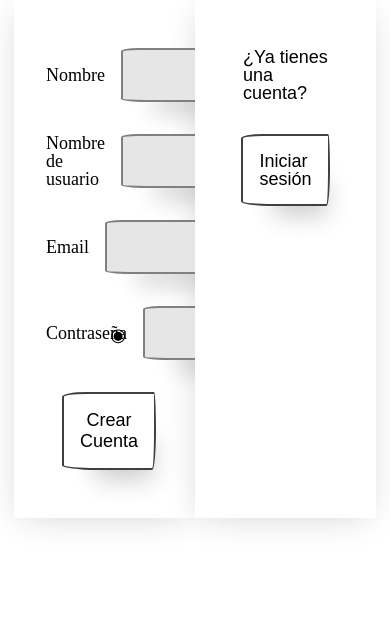
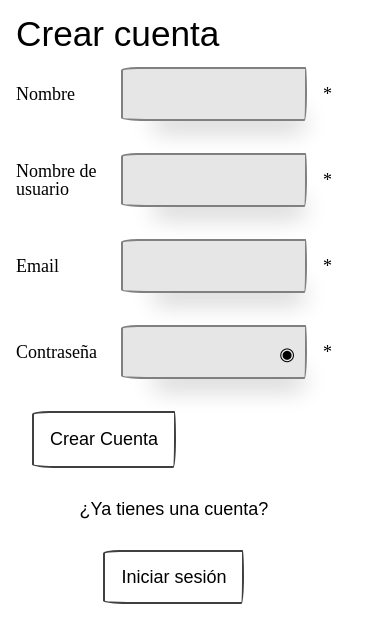
Before and after one commit to olatzaranzabe/my-agenda, a React (Create React App) app: page /signup in a window 390 px wide. Shown: the top 642 px of the page. Built offline with nearby package versions, Linux system fonts and the light colour scheme; a web font is replaced by a local one.

Commit message:
css mobile version

```diff
--- a/src/core/components/page/page.module.css
+++ b/src/core/components/page/page.module.css
@@ -18,3 +18,11 @@
     margin-bottom: 0;
   }
 }
+
+@media (max-width: 768px) {
+  .page {
+    width: 90%;
+    margin: 0;
+    box-shadow: none;
+  }
+}
--- a/src/features/ui/home-calendar/home-calendar.module.css
+++ b/src/features/ui/home-calendar/home-calendar.module.css
@@ -15,3 +15,13 @@
   left: 0;
   right: 0;
 }
+
+@media (max-width: 768px) {
+  .button-calendar {
+    height: 30px;
+    width: 80px;
+    margin-top: 0;
+    padding: 3px;
+    margin-left: 10px;
+  }
+}
--- a/src/features/ui/home/home.module.css
+++ b/src/features/ui/home/home.module.css
@@ -47,3 +47,41 @@
   left: 0;
   right: 0;
 }
+
+@media (max-width: 768px) {
+  .home {
+    flex-direction: column;
+    position: absolute;
+  }
+
+  .button-prev,
+  .button-next {
+    height: 30px;
+    width: 30px;
+  }
+
+  .button-prev img,
+  .button-next img {
+    width: 15px;
+  }
+
+  .buttons-group {
+    display: flex;
+    flex-direction: row;
+    top: 20px;
+    right: 20px;
+  }
+
+  .button-prev {
+    position: relative;
+    left: 0;
+    margin-top: 20px;
+    margin-left: 20px;
+  }
+
+  .button-next {
+    position: relative;
+    margin-bottom: 20px;
+    margin-left: 20px;
+  }
+}
--- a/src/features/ui/login-page/login-page.module.css
+++ b/src/features/ui/login-page/login-page.module.css
@@ -49,3 +49,9 @@
     align-items: center;
   }
 }
+
+@media (max-width: 768px) {
+  .login-title {
+    font-size: 2.2rem;
+  }
+}
--- a/src/features/ui/logout-page/logout-page.module.css
+++ b/src/features/ui/logout-page/logout-page.module.css
@@ -7,3 +7,15 @@
   width: 30px;
   height: 30px;
 }
+
+@media (max-width: 768px) {
+  .button-logout {
+    width: 30px;
+    height: 30px;
+  }
+
+  .button-logout img {
+    width: 18px;
+    height: 18px;
+  }
+}
--- a/src/features/ui/signup-page/signup-page.module.css
+++ b/src/features/ui/signup-page/signup-page.module.css
@@ -32,3 +32,24 @@
 .hidden {
   display: none;
 }
+
+@media (max-width: 768px) {
+  .signup-page {
+    flex-direction: column;
+    padding: 1rem;
+    width: 90%;
+  }
+
+  .signup-title {
+    font-size: 2.2rem;
+  }
+
+  .signup-page > div {
+    padding: 0;
+  }
+
+  .btn,
+  .login-info a {
+    box-shadow: none;
+  }
+}
--- a/src/features/ui/signup-page/signup-page.tsx
+++ b/src/features/ui/signup-page/signup-page.tsx
@@ -64,6 +64,7 @@ export const SignUpPage: React.FunctionComponent = () => {
   return (
     <div className={cx('signup-page')}>
       <Page>
+        <h2 className={cx('signup-title')}>Crear cuenta</h2>
         <form onSubmit={handleSubmit}>
           <BaseInput
             required={true}
--- a/src/features/ui/welcome-page/welcome-page.module.css
+++ b/src/features/ui/welcome-page/welcome-page.module.css
@@ -41,3 +41,17 @@ h1 {
   text-decoration: none;
   color: #41403e;
 }
+
+@media (max-width: 768px) {
+  .welcome_title {
+    font-size: 2.2rem;
+  }
+  .welcome_wrapper {
+    padding: 1rem;
+  }
+  .buttons-list {
+    flex-direction: column;
+    align-items: center;
+    width: 85%;
+  }
+}
--- a/src/features/ui/welcome-page/welcome-page.tsx
+++ b/src/features/ui/welcome-page/welcome-page.tsx
@@ -9,7 +9,7 @@ export const WelcomePage: React.FunctionComponent<{}> = () => {
     <Fragment>
       <div className={cx('welcome_wrapper')}>
         <div>
-          <h1>
+          <h1 className={cx('welcome_title')}>
             Bienvenido a tu <span className={cx('bold')}>agenda online</span>
           </h1>
           <p>
```
